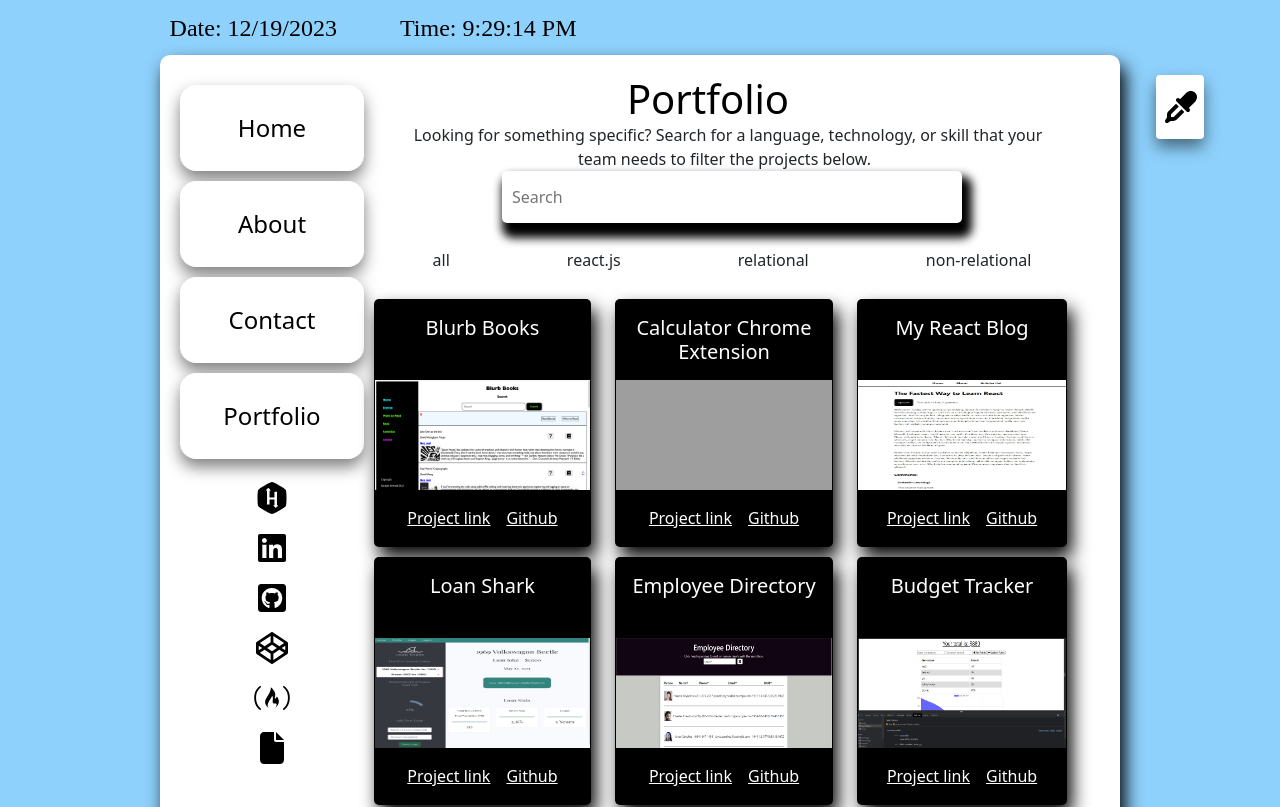
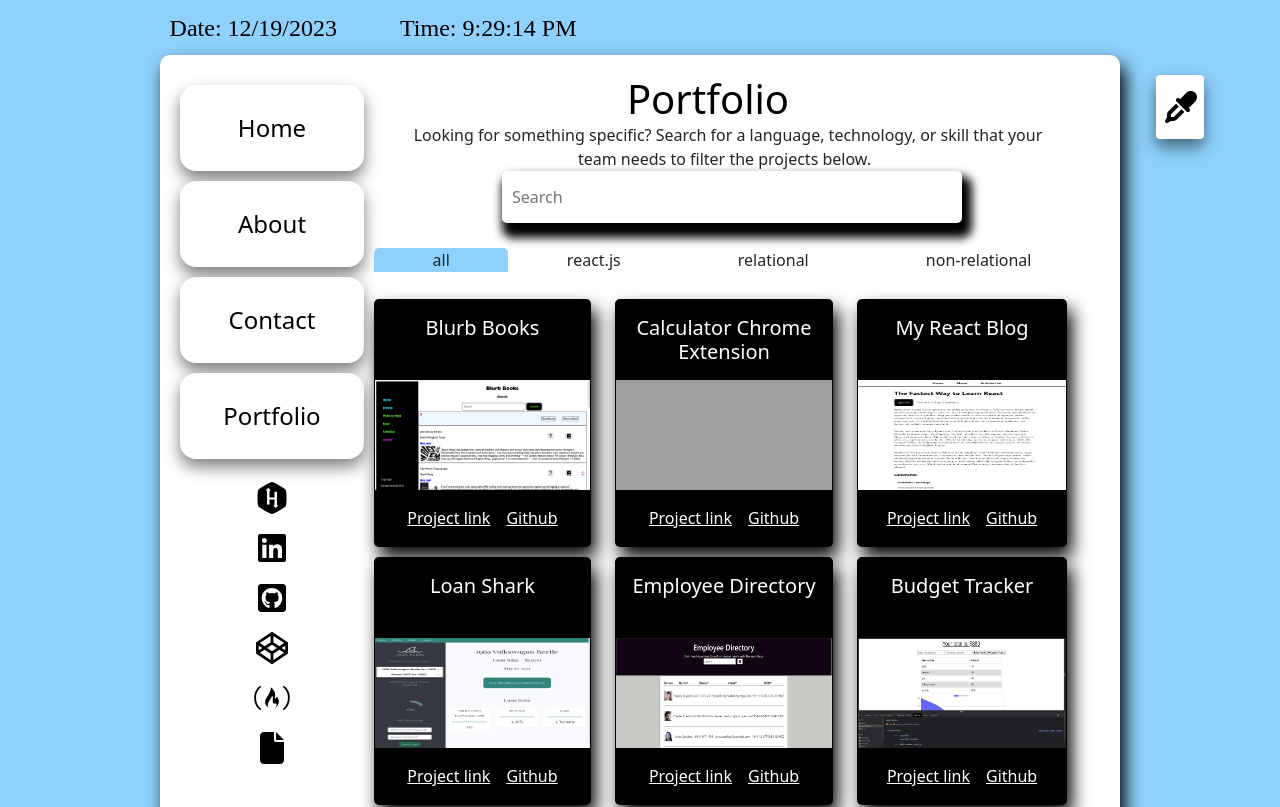
Before and after one commit to raseward14/Responsive-Portfolio, a React (Create React App) app in the folder client/: page /portfolio in a window 1280 px wide. Shown: the top 807 px of the page. Built offline with nearby package versions, Linux system fonts and the light colour scheme; grey boxes are pictures that could not be loaded; a web font is replaced by a local one.

Commit message:
passed background color to project filters component so the highlighted tab color matches project colors

```diff
--- a/client/src/App.js
+++ b/client/src/App.js
@@ -35,7 +35,8 @@ function App() {
           setBackgroundColor={setBackgroundColor} />} >
           <Route index element={<Homepage />} />
           <Route path="about" element={<About />} />
-          <Route path="portfolio" element={<Portfolio />} />
+          <Route path="portfolio" element={<Portfolio
+          backgroundColor={backgroundColor} />} />
           <Route path="contact" element={<Contact />} />
           <Route path="*" element={<Four />} />
         </Route>
--- a/client/src/components/Layout/index.js
+++ b/client/src/components/Layout/index.js
@@ -1,4 +1,4 @@
-import React from 'react';
+import React, { useState } from 'react';
 import './style.css';
 import DateTime from '../DateTime';
 import Ink from '../Ink';
--- a/client/src/components/ProjectCards/index.js
+++ b/client/src/components/ProjectCards/index.js
@@ -36,7 +36,7 @@ import PasswordGenerator from '../Images/password_generator.png'
 import 'react-tooltip/dist/react-tooltip.css'
 import { Tooltip as ReactTooltip } from "react-tooltip";
 
-function Cards() {
+function Cards({ backgroundColor }) {
     const projects = [
         {
             title: 'Blurb Books',
@@ -247,7 +247,7 @@ function Cards() {
                     {/* <FontAwesomeIcon className='i' icon={faMagnifyingGlass} /> */}
 
                 </div>
-                <ProjectFilters />
+                <ProjectFilters backgroundColor={backgroundColor} />
                 <ReactTooltip
                 id="techTip" />
                 <div className='card-wrapper'
--- a/client/src/components/ProjectFilters/index.js
+++ b/client/src/components/ProjectFilters/index.js
@@ -1,13 +1,53 @@
-import React from 'react';
+import React, { useState, useEffect } from 'react';
 import './style.css';
 
-const ProjectFilters = () => {
+const ProjectFilters = ({ backgroundColor }) => {
+  const [activeTab, setActiveTab] = useState('all');
+
+  const handleClick = (tab) => {
+    setActiveTab(tab)
+  };
+
+  useEffect(() => {
+    console.log(`from proj-filters ${backgroundColor}`);
+  }, [backgroundColor]);
+
   return (
     <div className="filter-wrapper">
-      <div className="filter-tab active">all</div>
-      <div className="filter-tab">react.js</div>
-      <div className="filter-tab">relational</div>
-      <div className="filter-tab">non-relational</div>
+      {activeTab === 'all' ?
+      <div
+      className="filter-tab"
+      style={{'background-color': backgroundColor}}
+      onClick={()=> setActiveTab('all')}>all</div>
+      :
+      <div
+      className="filter-tab"
+      onClick={()=> setActiveTab('all')}>all</div>
+      }
+      {activeTab === 'react.js' ?
+      <div className="filter-tab"
+      style={{'background-color': backgroundColor}}
+      onClick={()=> setActiveTab('react.js')}>react.js</div>
+      :
+      <div className="filter-tab"
+      onClick={()=> setActiveTab('react.js')}>react.js</div>
+      }
+      {activeTab === 'relational' ?
+      <div className="filter-tab"
+      style={{'background-color': backgroundColor}}
+      onClick={()=> setActiveTab('relational')}>relational</div>
+      :
+      <div className="filter-tab"
+      onClick={()=> setActiveTab('relational')}>relational</div>
+      }
+      {activeTab === 'non-relational' ?
+      <div className="filter-tab"
+      style={{'background-color': backgroundColor}}
+      onClick={()=> setActiveTab('non-relational')}>non-relational</div>
+      :
+      <div className="filter-tab"
+      onClick={()=> setActiveTab('non-relational')}>non-relational</div>
+      }
     </div>
   );
 };
--- a/client/src/components/ProjectFilters/style.css
+++ b/client/src/components/ProjectFilters/style.css
@@ -6,6 +6,8 @@
 }
 .filter-tab {
   border-bottom: 2px solid white;
+  border-top-right-radius: 5px;
+  border-top-left-radius: 5px;
 }
 .filter-tab:hover {
   border-bottom: 2px solid red;
--- a/client/src/pages/Portfolio.js
+++ b/client/src/pages/Portfolio.js
@@ -3,13 +3,13 @@ import Nav from "../components/Navbar/index";
 import ProjectCards from "../components/ProjectCards/index";
 import "./style.css";
 
-function Portfolio() {
+function Portfolio({ backgroundColor }) {
 
     return (
         <>
             <aside><Nav /></aside>
             <h1 className="heading">Portfolio</h1>
-            <section><ProjectCards /></section>
+            <section><ProjectCards backgroundColor={backgroundColor} /></section>
         </>
     );
 };
```
